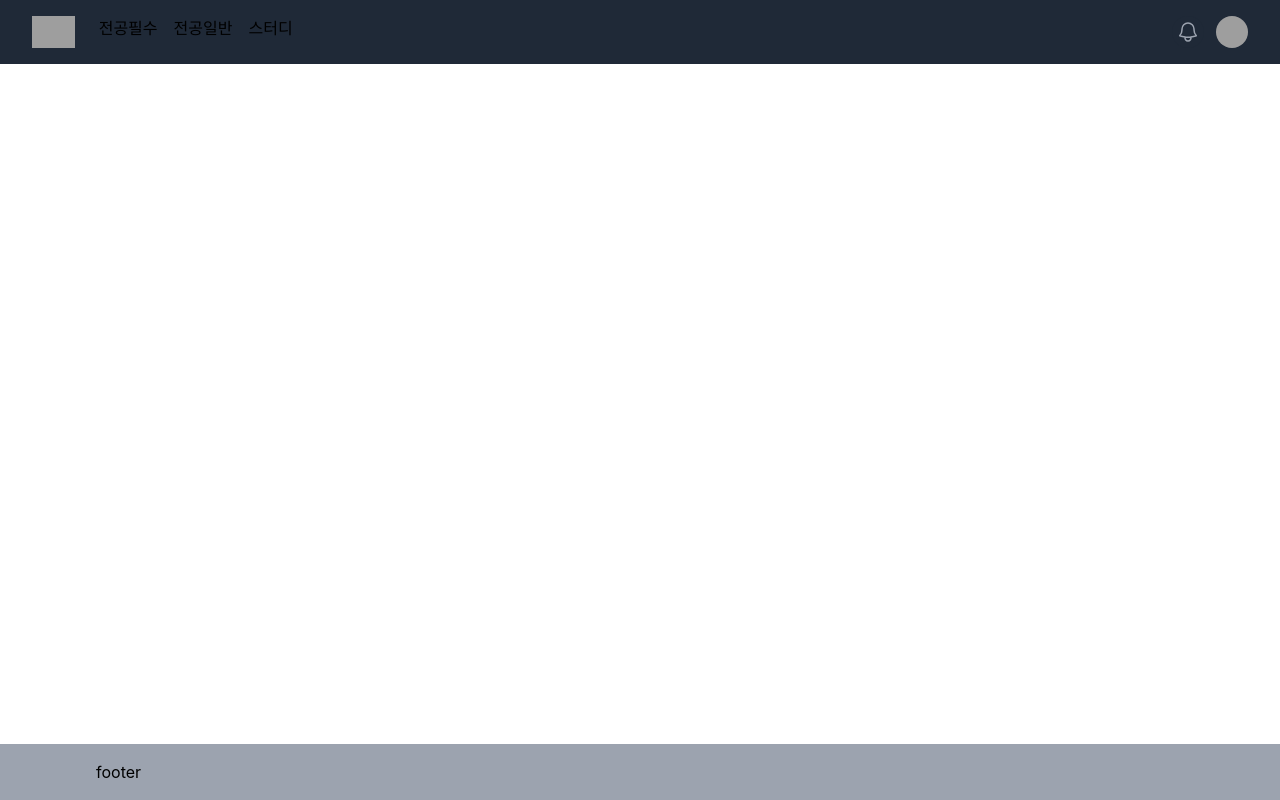
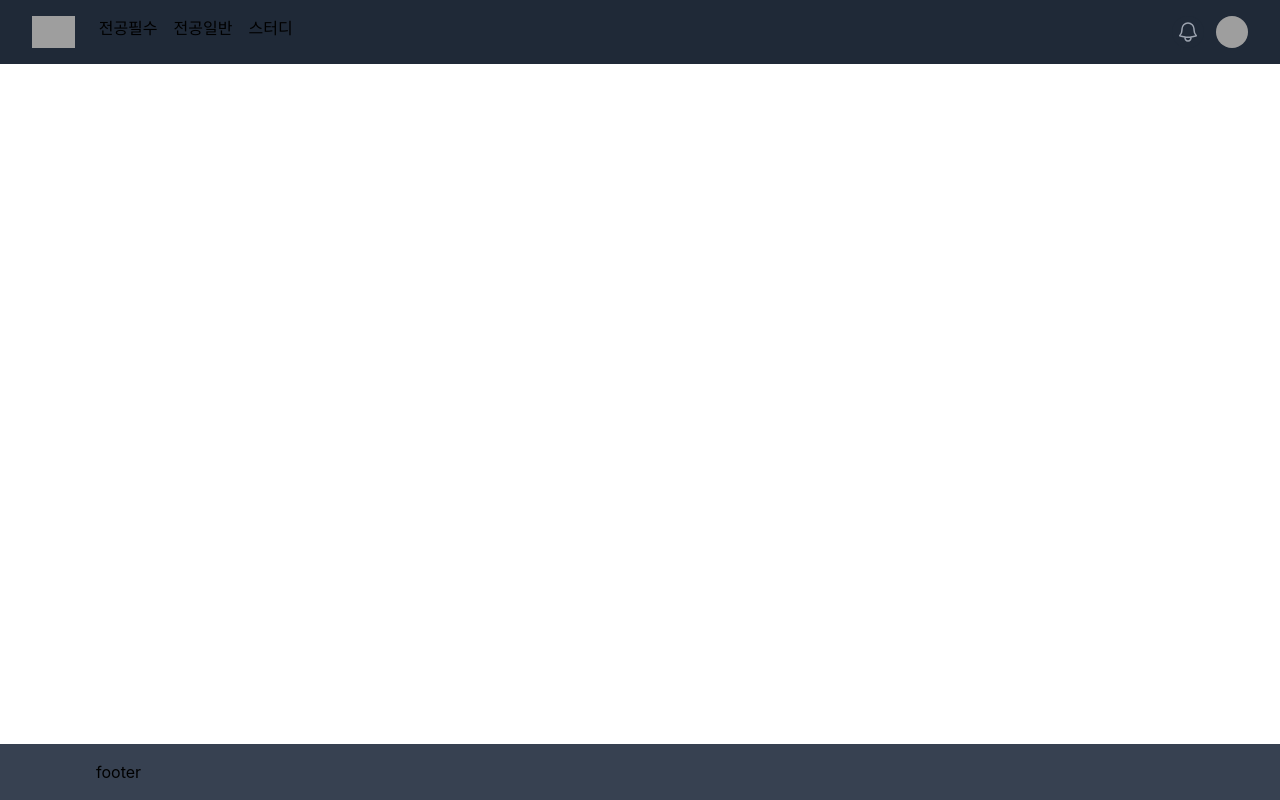
Before and after one commit to seah526/-senier_project, a Next.js app in the folder front-end/: page / in a window 1280 px wide. Built offline with nearby package versions, Linux system fonts and the light colour scheme; grey boxes are pictures that could not be loaded.

Commit message:
💎 style(footer): 색깔 변경

```diff
--- a/front-end/components/Layout/Navbars.jsx
+++ b/front-end/components/Layout/Navbars.jsx
@@ -162,7 +162,7 @@ export default function Example({ children }) {
       <div className='container mx-auto max-w-7xl px-2 sm:px-6 lg:px-8 flex-grow'>
         {children}
       </div>
-      <footer className='p-4 bg-gray-400'>
+      <footer className='p-4 bg-gray-700'>
         <div className='container mx-auto max-w-7xl px-10 sm:px-8 lg:px-20'>
           footer
         </div>
```
